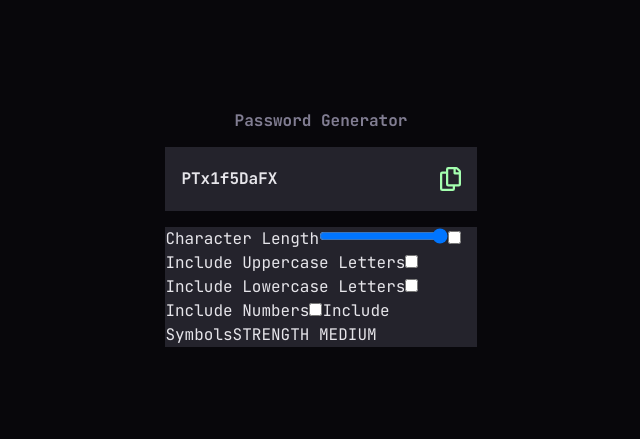
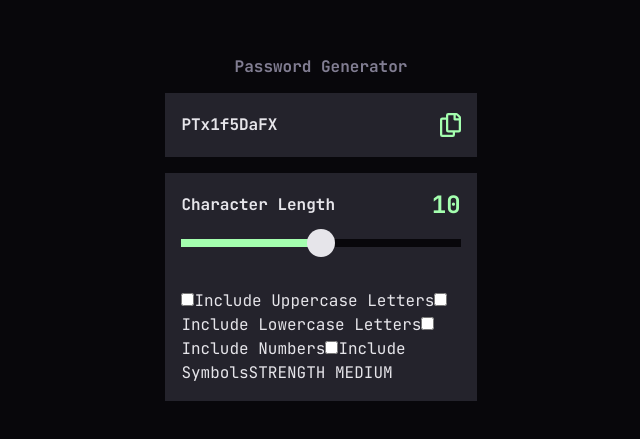
Before and after one commit to Tripouille/fm-password-generator-app, a Next.js app: page / in a window 1280 px wide. Shown: the part 171-610 px from the top of the page, without its empty margins (319-959 px from the left). Built offline with nearby package versions, Linux system fonts and the light colour scheme.

Commit message:
feat: create CharacterLengthSlider

```diff
--- a/package.json
+++ b/package.json
@@ -9,6 +9,7 @@
     "lint": "eslint . --ext .ts,.tsx"
   },
   "dependencies": {
+    "@radix-ui/react-slider": "1.1.1",
     "@total-typescript/ts-reset": "0.4.2",
     "@types/node": "18.15.11",
     "@types/react": "18.0.35",
@@ -19,7 +20,7 @@
     "eslint-config-next": "13.3.0",
     "eslint-config-prettier": "8.8.0",
     "eslint-plugin-import": "2.27.5",
-    "next": "13.3.0",
+    "next": "13.2.4",
     "postcss": "8.4.21",
     "prettier-plugin-tailwindcss": "0.2.7",
     "react": "18.2.0",
--- a/src/app/page.tsx
+++ b/src/app/page.tsx
@@ -1,3 +1,4 @@
+import { CharacterLengthSlider } from "@/components/CharacterLengthSlider";
 import { CopyToClipboardSVG } from "@/components/CopyToClipboardSVG";
 
 export default function Home() {
@@ -16,11 +17,8 @@ export default function Home() {
         <CopyToClipboardSVG />
       </output>
 
-      <form className="bg-gray-dark" id="generate-password">
-        <label>
-          Character Length
-          <input id="character-length" type="range" min="5" max="25" />
-        </label>
+      <form className="bg-gray-dark p-4" id="generate-password">
+        <CharacterLengthSlider />
 
         <label>
           <input id="include-uppercase-letters" type="checkbox" />
--- /dev/null
+++ b/src/components/CharacterLengthSlider.tsx
@@ -0,0 +1,24 @@
+"use client";
+
+import { useState } from "react";
+import { Slider } from "./Slider";
+
+export const CharacterLengthSlider = () => {
+  const [length, setLength] = useState(10);
+
+  return (
+    <label className="flex flex-col">
+      <p className="mb-2 flex items-center justify-between font-bold">
+        <span className="leading-snug">Character Length</span>{" "}
+        <span className="text-2xl text-green">{length}</span>
+      </p>
+      <Slider
+        defaultValue={[length]}
+        min={5}
+        max={15}
+        onValueChange={(value) => setLength(value[0])}
+        className="mb-8"
+      />
+    </label>
+  );
+};
--- /dev/null
+++ b/src/components/Slider.tsx
@@ -0,0 +1,21 @@
+"use client";
+import { PropsWithClassName } from "@/utils/types";
+import * as RadixSlider from "@radix-ui/react-slider";
+import { ComponentProps } from "react";
+
+export const Slider = ({
+  className,
+  ...props
+}: PropsWithClassName<ComponentProps<typeof RadixSlider.Root>>) => {
+  return (
+    <RadixSlider.Root
+      className={`relative flex h-7 w-full items-center ${className}`}
+      {...props}
+    >
+      <RadixSlider.Track className="relative h-2 w-full flex-grow bg-gray-darkest">
+        <RadixSlider.Range className="absolute h-full bg-green" />
+      </RadixSlider.Track>
+      <RadixSlider.Thumb className="block h-7 w-7 rounded-full bg-cream" />
+    </RadixSlider.Root>
+  );
+};
```
Also changed, not shown: 1 other file (tests, documents, lock files or other folders).
